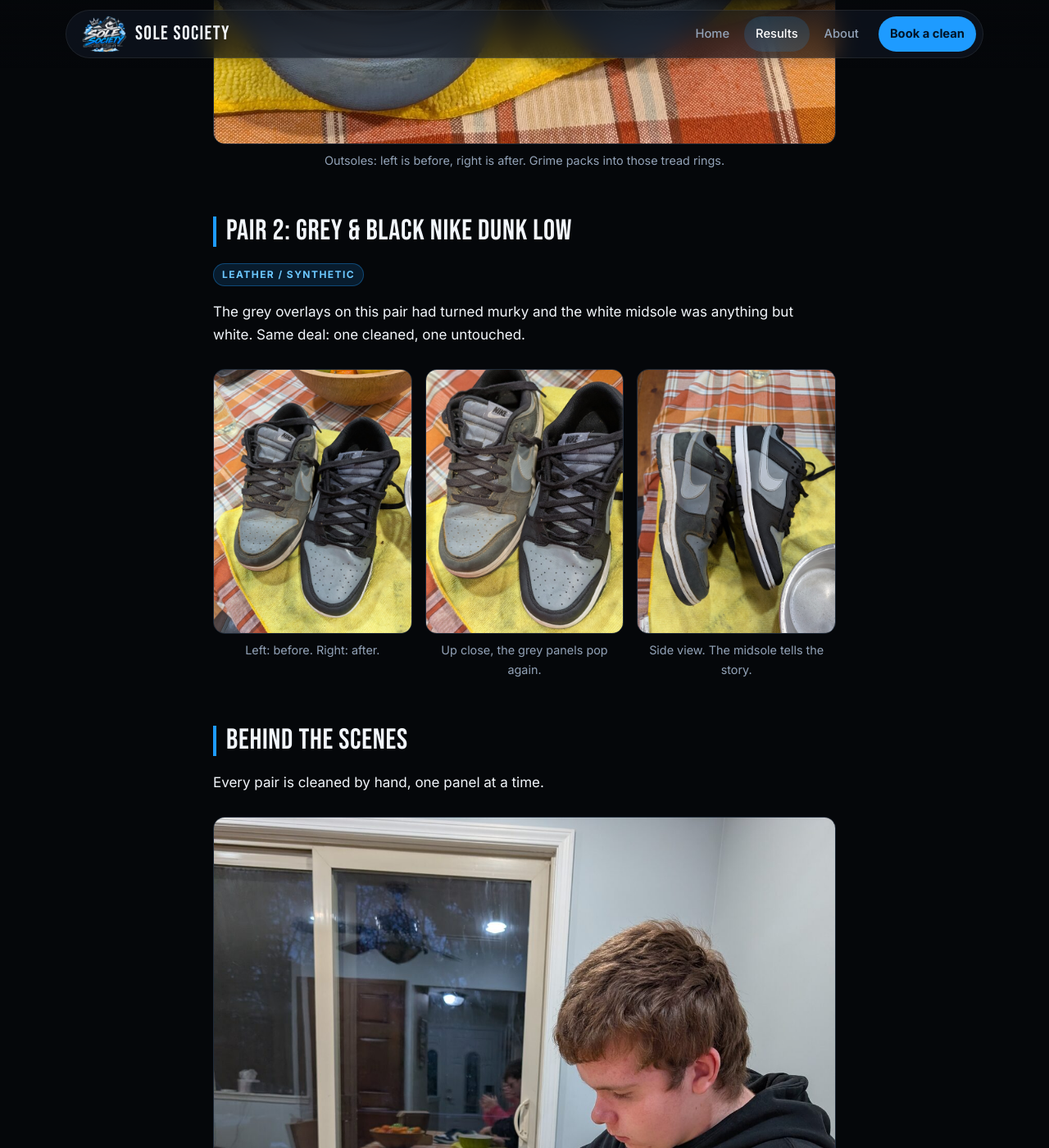
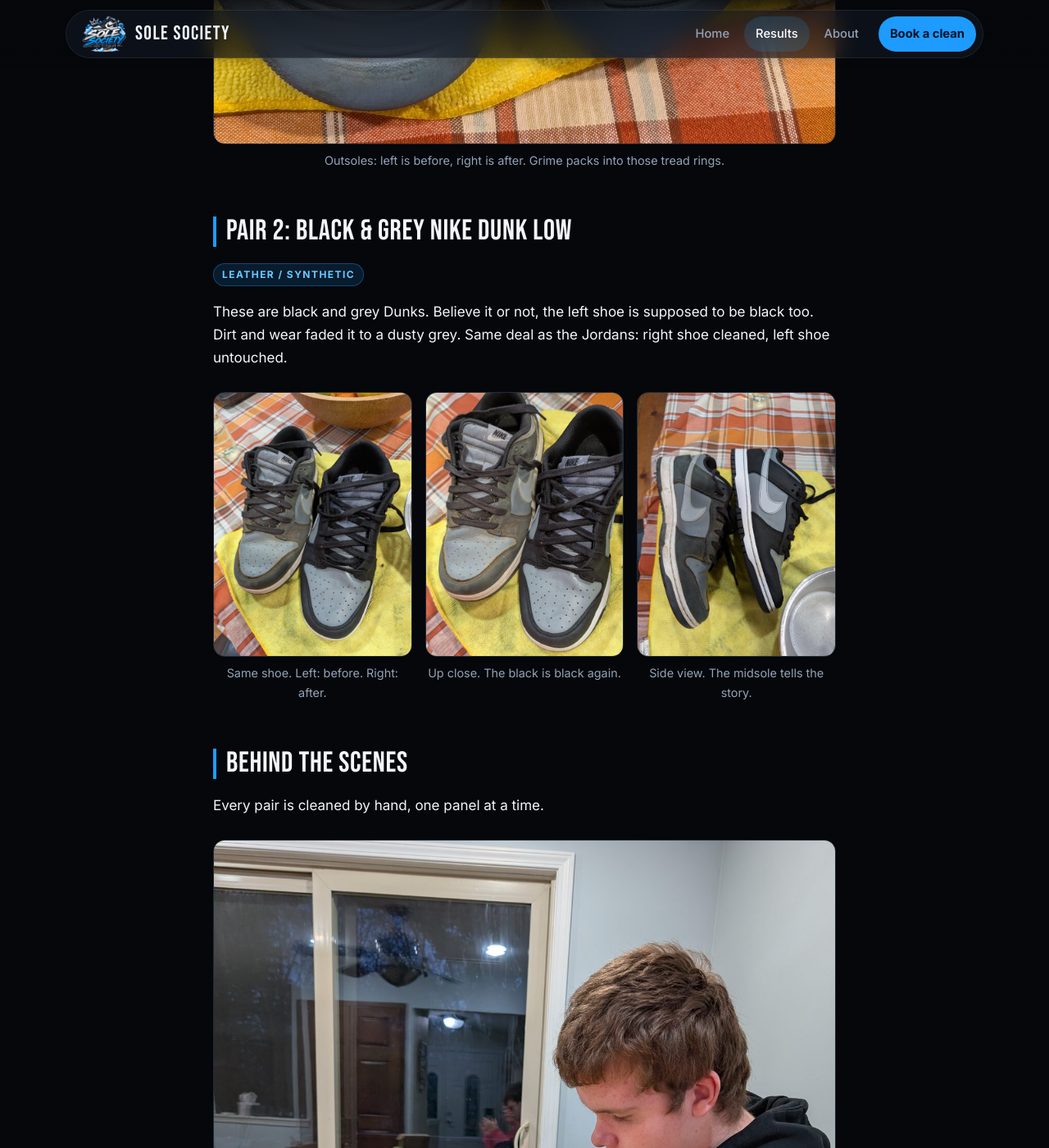
Before and after one commit to cyberoblivion/sole-society-site, a Jekyll site: the page built from _posts/2026-11-04-first-cleans.md, in a window 1280 px wide and 1400 px high, scrolled down 3374 px. Shown: the whole window at 82% size. Built offline with Jekyll 4.4.1, drawn with Linux system fonts in a browser that asks for light colours; some of the changed text lies outside the part shown.

Commit message:
fix rong eval of shoes

```diff
--- a/_posts/2026-11-04-first-cleans.md
+++ b/_posts/2026-11-04-first-cleans.md
@@ -1,5 +1,5 @@
 ---
-title: "First Cleans: Navy Jordan 1 Lows & Grey Dunk Lows"
+title: "First Cleans: Navy Jordan 1s and Black & Grey Dunks"
 subtitle: "Sole Society's first two pairs on the bench. One shoe cleaned, one left as-is, so you can see the difference side by side."
 cover: /assets/images/posts/first-clean/navy-aj1-split.jpg
 image: /assets/images/posts/first-clean/navy-aj1-split.jpg
@@ -29,17 +29,18 @@ Outsoles matter too.
 
 {% include figure.html src="/assets/images/posts/first-clean/navy-aj1-soles.jpg" alt="Outsoles of the navy Jordan 1 Lows" caption="Outsoles: left is before, right is after. Grime packs into those tread rings." %}
 
-## Pair 2: Grey &amp; Black Nike Dunk Low
+## Pair 2: Black &amp; Grey Nike Dunk Low
 
 <span class="badge">Leather / Synthetic</span>
 
-The grey overlays on this pair had turned murky and the white midsole was
-anything but white. Same deal: one cleaned, one untouched.
+These are black and grey Dunks. Believe it or not, the left shoe is supposed to
+be black too. Dirt and wear faded it to a dusty grey. Same deal as the Jordans:
+right shoe cleaned, left shoe untouched.
 
 <div class="gallery">
-{% include figure.html src="/assets/images/posts/first-clean/grey-dunk-split.jpg" alt="Grey and black Dunk Lows, left shoe dirty and right shoe cleaned" caption="Left: before. Right: after." %}
-{% include figure.html src="/assets/images/posts/first-clean/grey-dunk-split-close.jpg" alt="Close up of grey and black Dunk Lows before and after" caption="Up close, the grey panels pop again." %}
-{% include figure.html src="/assets/images/posts/first-clean/grey-dunk-side.jpg" alt="Side view of the grey and black Dunk Lows" caption="Side view. The midsole tells the story." %}
+{% include figure.html src="/assets/images/posts/first-clean/black-grey-dunk-split.jpg" alt="Black and grey Dunk Lows, faded dirty left shoe next to cleaned right shoe" caption="Same shoe. Left: before. Right: after." %}
+{% include figure.html src="/assets/images/posts/first-clean/black-grey-dunk-split-close.jpg" alt="Close up of black and grey Dunk Lows before and after" caption="Up close. The black is black again." %}
+{% include figure.html src="/assets/images/posts/first-clean/black-grey-dunk-side.jpg" alt="Side view of the black and grey Dunk Lows" caption="Side view. The midsole tells the story." %}
 </div>
 
 ## Behind the scenes
--- a/index.html
+++ b/index.html
@@ -56,8 +56,8 @@ title: Home
       </a>
       <a class="tile reveal d1" href="{{ first.url | relative_url }}">
         <span class="tag before">Before</span><span class="tag after">After</span>
-        <img src="{{ img | append: 'grey-dunk-split-close.jpg' | relative_url }}" alt="Grey Dunk Low, dirty left shoe next to cleaned right shoe" loading="lazy">
-        <span class="tile-caption"><strong>Grey Dunk Low</strong></span>
+        <img src="{{ img | append: 'black-grey-dunk-split-close.jpg' | relative_url }}" alt="Black and grey Dunk Low, faded dirty left shoe next to cleaned right shoe" loading="lazy">
+        <span class="tile-caption"><strong>Black &amp; Grey Dunk Low</strong><small>Faded to grey, cleaned back to black</small></span>
       </a>
       <a class="tile reveal d2" href="{{ first.url | relative_url }}">
         <span class="tag before">Before</span><span class="tag after">After</span>
```
Also changed, not shown: assets/images/posts/first-clean/black-grey-dunk-side.jpg (renamed from assets/images/posts/first-clean/grey-dunk-side.jpg), assets/images/posts/first-clean/black-grey-dunk-split-close.jpg (renamed from assets/images/posts/first-clean/grey-dunk-split-close.jpg), assets/images/posts/first-clean/black-grey-dunk-split.jpg (renamed from assets/images/posts/first-clean/grey-dunk-split.jpg).
